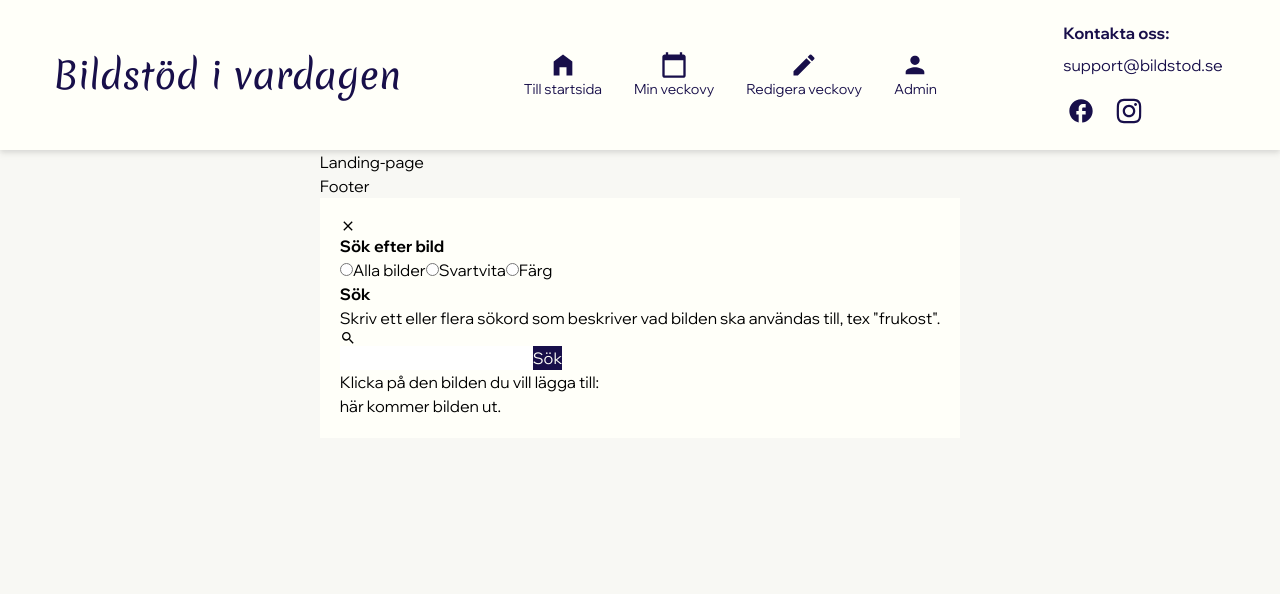
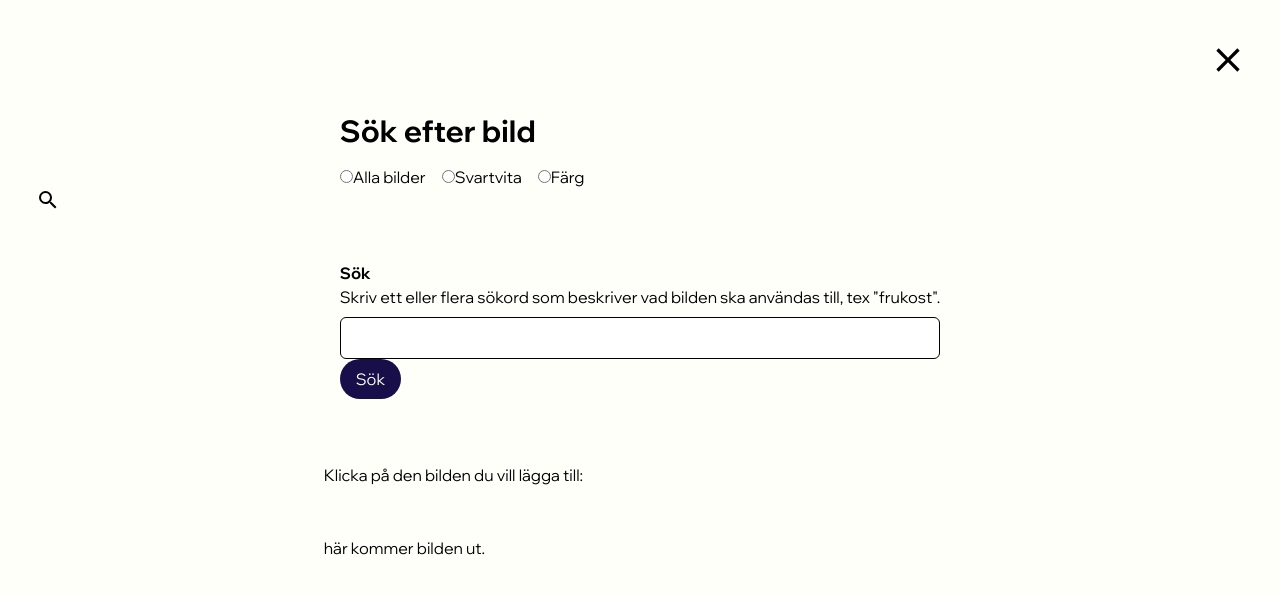
Before and after one commit to QueAnkan/graduation-project, a React (Vite) app: page / in a window 1280 px wide. Shown: the top 594 px of the page. Built offline with nearby package versions, Linux system fonts and the light colour scheme.

Commit message:
fixed layout for search-overlay, not done yet

```diff
--- a/src/components/SearchOverlay.jsx
+++ b/src/components/SearchOverlay.jsx
@@ -1,15 +1,25 @@
 import {useState} from "react"
 import { MdOutlineClose, MdSearch } from "react-icons/md";
+import Button from '../utils/style-generators/buttonGenerator';
 
 const SearchOverlay = ({isOpen, onClose}) => {
-	const [selectedOption, setSelectedOption] = useState('true')
+	const [selectedOption, setSelectedOption] = useState('true');
+	const [inputSearch, setInputSearch] = useState('');
+
+	const handleClose = () => {
+		setSelectedOption('true')
+		onClose();
+	}
 
 	return (
-		<div className="p-5 bg-white grid">
-			<MdOutlineClose/>
-			<h1 className="font-bold">Sök efter bild</h1>
-			<div className="">
-				<label>
+		<section className="fixed inset-0 flex flex-col justify-start items-center bg-white bg-opacity-200 z-50">
+			<div className="p-4 bg-white flex flex-col justify-around h-3/4">
+				<div className="relative">
+					<MdOutlineClose onClick={handleClose} className="size-10 fixed top right-8"/>
+				</div>
+				<div className="p-2 mt-2">
+					<h1 className="p-2 font-bold text-3xl mb-2">Sök efter bild</h1>
+					<label className="p-2">
 						<input
 							type="radio"
 							value="all"
@@ -18,7 +28,7 @@ const SearchOverlay = ({isOpen, onClose}) => {
 							/>
 							Alla bilder
 					</label>
-				<label>
+					<label className="p-2">
 						<input
 							type="radio"
 							value="bw"
@@ -27,7 +37,7 @@ const SearchOverlay = ({isOpen, onClose}) => {
 							/>
 							Svartvita
 					</label>
-				<label>
+					<label className="p-2">
 						<input
 							type="radio"
 							value="color"
@@ -37,18 +47,27 @@ const SearchOverlay = ({isOpen, onClose}) => {
 							Färg
 					</label>
 				</div>
-			<div>
-				<h3 className="font-bold">Sök</h3>
-				<p>Skriv ett eller flera sökord som beskriver vad bilden ska användas till, tex "frukost". </p>
-				<MdSearch/>
-				<input type="text border-lightgray"/>
-				<button className="bg-darkblue text-white">Sök</button>
+				<div className="p-2 m-2">
+					<label className="">
+						<span className="font-bold text-1xl">Sök</span>
+						<p className="mb-2">Skriv ett eller flera sökord som beskriver vad bilden ska användas till, tex "frukost". </p>
+						<input
+							placeholder=""
+							type="text"
+							class="border border-gray-300 rounded-md px-2 py-2 w-full "
+							/>
+						<MdSearch className="size-6 absolute top-1/4 left-9 transform -translate-y-1/2 text-gray-400" />
+					</label>
+					<Button>Sök</Button>
 				</div>
 				<div>
 					<p>Klicka på den bilden du vill lägga till:</p>
-				<div>här kommer bilden ut.</div>
+				</div>
+				<div>
+				<p>här kommer bilden ut.</p>
 				</div>
 			</div>
+		</section>
 	)
 }
 
--- a/src/routes/Root.jsx
+++ b/src/routes/Root.jsx
@@ -14,8 +14,8 @@ const Root = () => {
 		<Header/>
 		<main className="mt-[150px] mx-auto max-w-5xl h-screen h-svh">
 			<Outlet/>
+			<SearchOverlay/>
 			<Footer/>
-			<SearchOverlay/>
 		</main>
 		<Navigation/>
 	</div>
```
Lines whose indentation alone changed are shown as unchanged.
